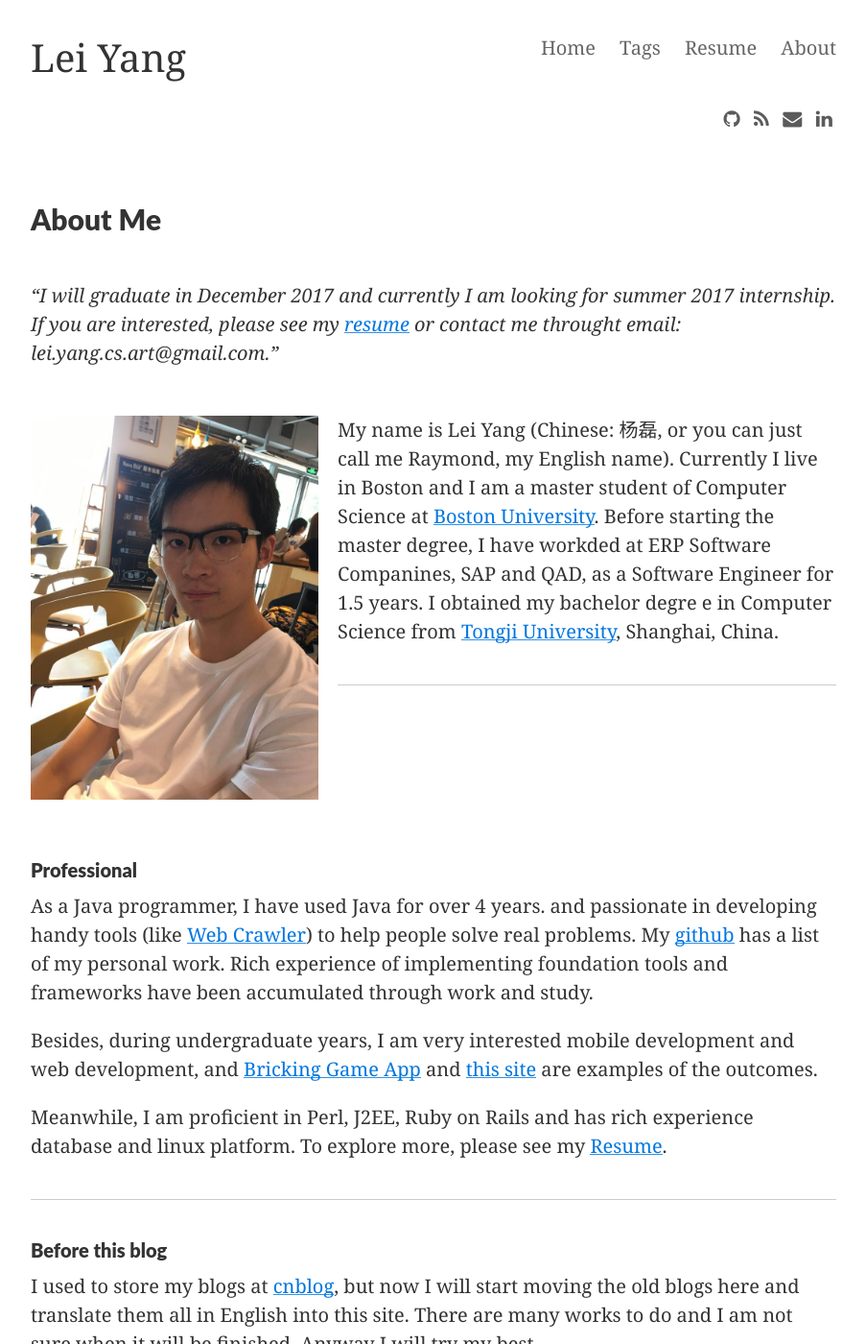
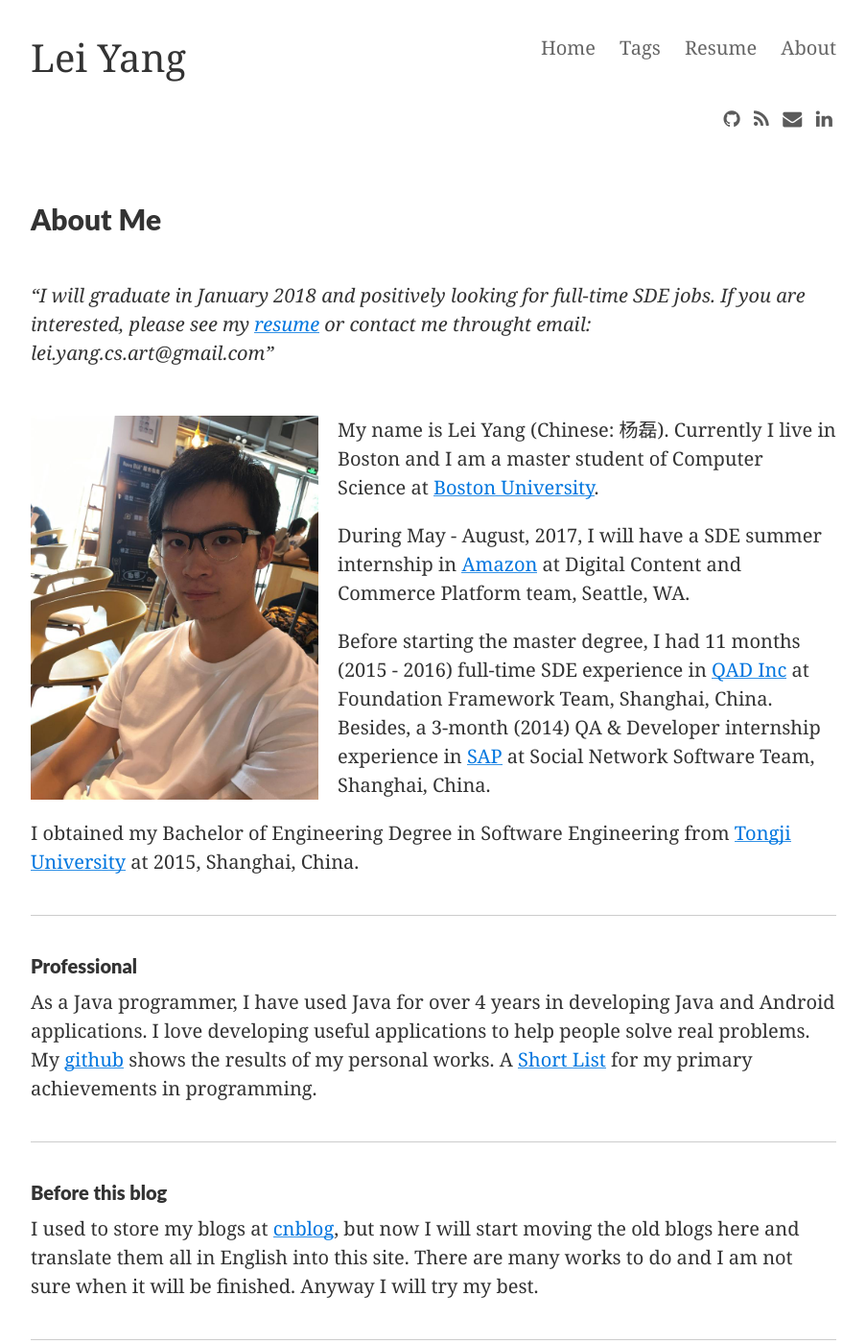
Before and after one commit to Ray-Young/ray-young.github.io, a Jekyll site: the page built from about.md, in a window 1280 px wide and 1400 px high. Shown: the whole window at 96% size, without its empty margins (188-1091 px from the left). Built offline with Jekyll 4.4.1, drawn with Linux system fonts in a browser that asks for light colours; nearby versions of some CDN libraries; some web fonts are replaced; some of the changed text lies outside the part shown.

Commit message:
Update about page

```diff
--- a/about.md
+++ b/about.md
@@ -8,7 +8,7 @@ tags: about
 
 <br>
 <i>
-"I will graduate in December 2017 and currently I am looking for summer 2017 internship. If you are interested, please see my [resume][10] or contact me throught email: lei.yang.cs.art@gmail.com."
+"I will graduate in January 2018 and positively looking for full-time SDE jobs. If you are interested, please see my [resume][10] or contact me throught email: lei.yang.cs.art@gmail.com"
 </i>
 <br>
 <br>
@@ -16,25 +16,19 @@ tags: about
 <div style="vertical-align:baseline;float:left;width:15rem;margin-right:1rem;">
 <img style="margin:0;padding:50" src="/assets/about/photo.jpeg">
 </div>
-My name is Lei Yang (Chinese: 杨磊, or you can just call me Raymond, my English
- name). Currently I live in Boston and I am a master student of Computer Science at [Boston University][4].
-Before starting the master degree, I have workded at ERP Software Companines,
-SAP and QAD, as a Software Engineer for 1.5 years. I obtained my bachelor degre
-e in Computer Science from [Tongji University][5], Shanghai, China.
+My name is Lei Yang (Chinese: 杨磊). Currently I live in Boston and I am a master student of Computer Science at [Boston University][4].
+
+During May - August, 2017, I will have a SDE summer internship in
+[Amazon][11] at Digital Content and Commerce Platform team, Seattle, WA.
+
+Before starting the master degree, I had 11 months (2015 - 2016) full-time SDE experience in [QAD Inc][12] at Foundation Framework Team, Shanghai, China. Besides, a 3-month (2014) QA & Developer internship experience in [SAP][13] at Social Network Software Team, Shanghai, China.
+
+I obtained my Bachelor of Engineering Degree in Software Engineering from [Tongji University][5] at 2015, Shanghai, China.
 
 <hr>
-<br>
-<br>
-<br>
-<br>
 <h4> Professional </h4>
-As a Java programmer, I have used Java for over 4 years. and passionate in
-developing handy tools (like [Web Crawler][7]) to help people solve real problems. My [github] [6] has a list of my personal work. Rich experience of implementing foundation tools and frameworks have been accumulated through work and study.
-
-Besides, during undergraduate years, I am very interested mobile development and web development, and [Bricking Game App][8] and [this site][9] are examples of the outcomes.
-
-Meanwhile, I am proficient in Perl, J2EE, Ruby on Rails and has rich experience
-database and linux platform. To explore more, please see my [Resume][10].
+As a Java programmer, I have used Java for over 4 years in developing Java and Android applications. I love developing useful applications to help people solve real problems.
+ My [github] [6] shows the results of my personal works. A [Short List][10] for my primary achievements in programming.
 
 <hr>
 <h4> Before this blog </h4>
@@ -50,15 +44,7 @@ materials I have seen. Wish this blog can help you and bring fun to your life~
 
 <hr>
 <h4> To be Continue </h4>
-Love travel, love sports, love moives, love all fantastic things and awesome people.
-
-Someone Once said
-
-'In this world there are 2% what you know, 2% what you know that you don't know, and 96% what you don't know that you don't know.'
-
-Love exploring the unknown, exploring all eautiful and mysterious things in the world. If you are on the same way with me, feel free to email me~
-
-Email: lei.yang.cs.art@gmail.com
+Love travel, love running, love [Christopher Nolan][15]'s movies, and love all fantastic things and awesome people.
 
 [1]: /assets/about_me_scenery.jpg
 [2]: http://www.cnblogs.com/Raymond-Yang/
@@ -70,3 +56,8 @@ Email: lei.yang.cs.art@gmail.com
 [8]: https://github.com/Ray-Young/Online-Bricking-App
 [9]: https://github.com/Ray-Young/ray-young.github.com
 [10]: /public/resume.pdf
+[11]: https://en.wikipedia.org/wiki/Amazon.com
+[12]: https://en.wikipedia.org/wiki/Amazon.com
+[13]: http://www.qad.com/about
+[14]: https://www.sap.com/about.html
+[15]: https://en.wikipedia.org/wiki/Christopher_Nolan
```
